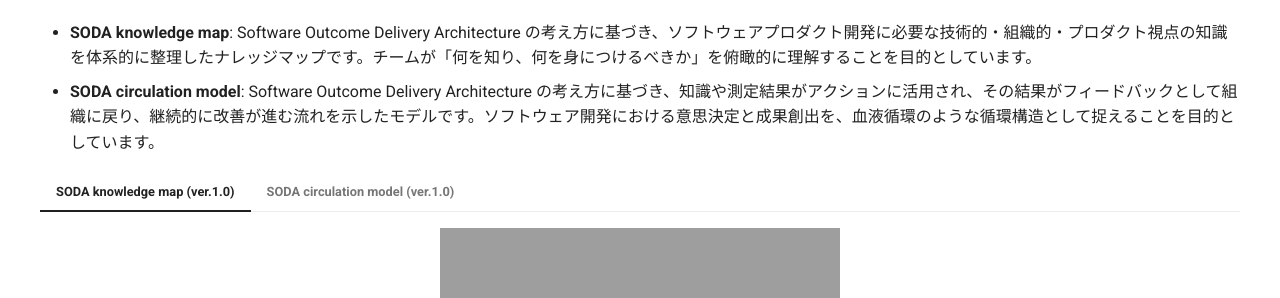
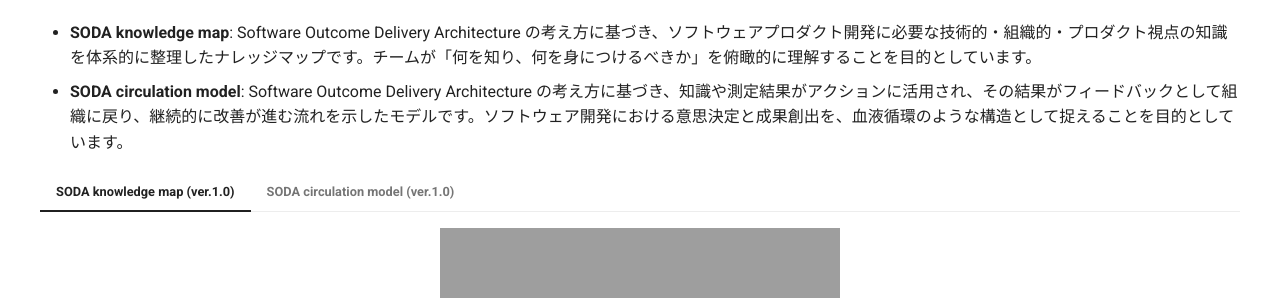
Before and after one commit to Findy/soda.dev, an MkDocs documentation site: the page built from docs/index.md, in a window 1280 px wide and 1218 px high. Shown: the part 354-652 px from the top of the window. Built offline with MkDocs 1.6.1 and Material for MkDocs 9.7.7, drawn with Linux system fonts in a browser that asks for light colours.

Commit message:
fix: SODA循環モデルの説明文を微調整

```diff
--- a/docs/index.md
+++ b/docs/index.md
@@ -7,7 +7,7 @@ SODAは [SODA Community](https://findy.github.io/soda.community/) によって
 2種類のビュー（視点）を用意しています。タブで切り替えてご覧ください。
 
 - **SODA knowledge map**: Software Outcome Delivery Architecture の考え方に基づき、ソフトウェアプロダクト開発に必要な技術的・組織的・プロダクト視点の知識を体系的に整理したナレッジマップです。チームが「何を知り、何を身につけるべきか」を俯瞰的に理解することを目的としています。
-- **SODA circulation model**: Software Outcome Delivery Architecture の考え方に基づき、知識や測定結果がアクションに活用され、その結果がフィードバックとして組織に戻り、継続的に改善が進む流れを示したモデルです。ソフトウェア開発における意思決定と成果創出を、血液循環のような循環構造として捉えることを目的としています。
+- **SODA circulation model**: Software Outcome Delivery Architecture の考え方に基づき、知識や測定結果がアクションに活用され、その結果がフィードバックとして組織に戻り、継続的に改善が進む流れを示したモデルです。ソフトウェア開発における意思決定と成果創出を、血液循環のような構造として捉えることを目的としています。
 
 === "SODA knowledge map (ver.1.0)"
 
```
